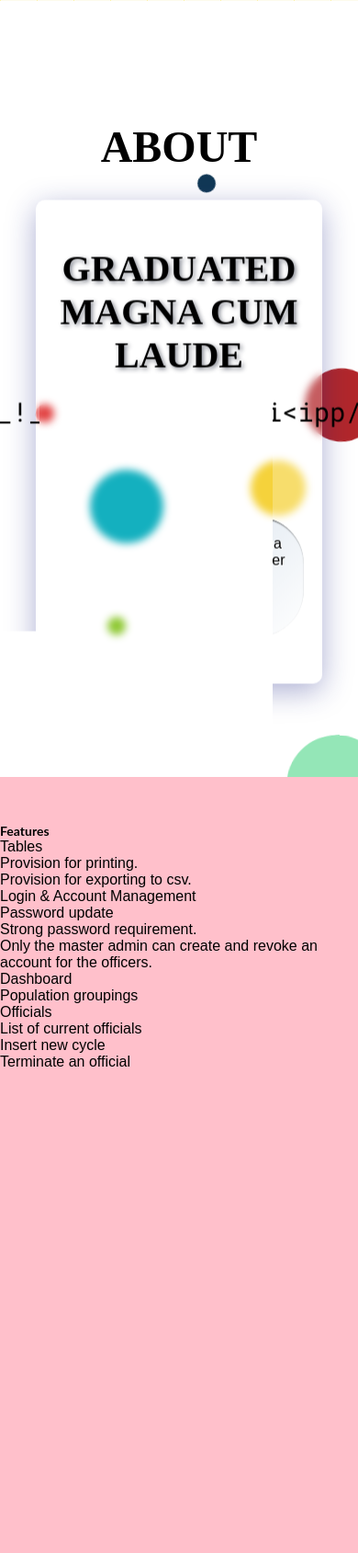
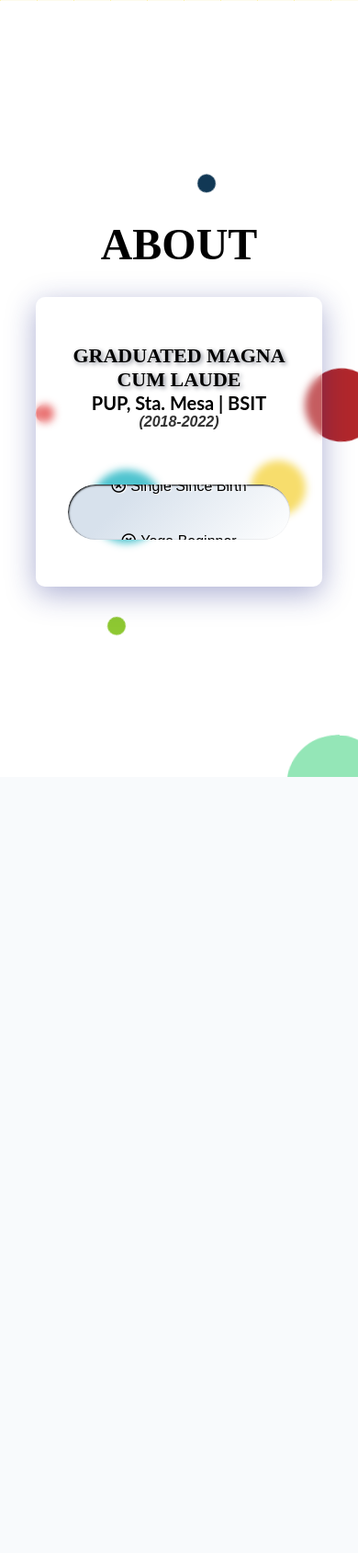
Before and after one commit to theresa-de-ocampo/portfolio, a PHP site: page / in a window 390 px wide; the page is wider, and only the part inside the window is pictured. Shown: the part 4065-5754 px from the top of that part at 92% size. After the commit the page ends 4910 px from the top of that part, so only its background shows below. Run offline with PHP 8.4, Linux system fonts and the light colour scheme.

Commit message:
Added 'About' section

```diff
--- a/about.html
+++ b/about.html
@@ -3,17 +3,18 @@
 		<h2>About</h2>
 		<div class="content">
 			<h3>Graduated Magna Cum Laude</h3>
-			<div id="educ-details"></div>
+			<div class="text-scramble-container"><div id="educ-details"></div></div>
+			<div id="test"></div>
 			<h5><i>(2018-2022)</i></h5>
 
 			<div id="personal-tags">
-				<div class="tag"><i class="far fa-times-circle"></i>Certified PNR Warrior</div>
-				<div class="tag"><i class="far fa-times-circle"></i>Gordon Ramsay Wanna Be</div>
+				<div class="tag"><i class="far fa-times-circle"></i>PNR Warrior</div>
+				<div class="tag"><i class="far fa-times-circle"></i>Chef Wanna-Be</div>
 				<div class="tag"><i class="far fa-times-circle"></i>Single Since Birth</div>
 				<div class="tag"><i class="far fa-times-circle"></i>Yoga Beginner</div>
-			</div>
+			</div><!-- #personal-tags -->
 		</div><!-- .content -->
-	</div>
+	</div><!-- .verticall-center -->
 	<ul class="circles">
 		<li></li>
 		<li></li>
--- a/css/about.css
+++ b/css/about.css
@@ -1,14 +1,9 @@
 #about {
 	text-align: center;
-	height: 100vh;
 	position: relative;
 }
 
 #about .vertically-center {
-	position: absolute;
-	top: 50%;
-	left: 50%;
-	transform: translate(-50%, -50%);
 	width: 100%;
 }
 
@@ -21,7 +16,8 @@
 	border-radius: 10px;
 	border: 1px solid rgba( 255, 255, 255, 0.18 );
 	width: 80%;
-	padding: 50px 0;
+	padding: 50px;
+	position: relative;
 }
 
 #about h3 {
@@ -31,12 +27,20 @@
 	text-shadow: 2px 2px 5px var(--aluminum);
 }
 
-#educ-details {
+#about .text-scramble-container {
+	height: 100%;
+	width: 100%;
 	display: flex;
 	justify-content: center;
 	align-items: center;
 	font-family: "Roboto Mono", serif;
-	font-size: clamp(18px, 1.8rem, 50px);
+	/*font-size: clamp(18px, 1.8rem, 50px);*/
+	font-size: 28px;
+	overflow: hidden;
+	text-overflow: ellipsis;
+	display: -webkit-box;
+	-webkit-line-clamp: 2;
+	-webkit-box-orient: vertical;
 }
 
 #about h5 {
@@ -46,23 +50,34 @@
 
 #personal-tags {
 	display: flex;
-	margin: 7vh 5vw 0 5vw;
-	justify-content: space-around;
-	background-color: red;
+	margin: 7vh 3vw 0 3vw;
+	justify-content: center;
 	border-radius: 50px;
 	padding: 20px;
-	background-color: #c7e9fb;
-background-image: linear-gradient(315deg, #c7e9fb 0%, #e61d8c 74%);
-background-color: #f876de;
-background-image: linear-gradient(315deg, #f876de 0%, #b9d1eb 74%);
-background-color: #ffffff;
-background-image: linear-gradient(315deg, #ffffff 0%, #d7e1ec 74%);
+	background-color: #ffffff;
+	background-image: linear-gradient(315deg, #ffffff 0%, #d7e1ec 74%);
 	box-shadow: inset 1px 1px 2px black;
 	text-shadow: 1px 1px 1px white;
+	position: relative;
+	overflow: hidden;
 }
 
-#about .fa-times-circle {
+#personal-tags .tag {
+	margin: 0 10px;
+}
+
+#personal-tags .tag .fa-times-circle {
 	margin-right: 5px;
+}
+
+.ripple {
+	position: absolute;
+	background-color: #537895;
+	background-image: linear-gradient(315deg, #537895 0%, #09203f 74%);
+	transform: translate(-50%, -50%);
+	border-radius: 50%;
+	animation: set-ripple 1s linear infinite;
+	pointer-events: none;
 }
 
 #about .circles {
@@ -162,6 +177,19 @@
 
 	100% {
 		transform: translateY(-150vh) rotate(720deg);
-
 	}
 }
+
+@keyframes set-ripple {
+	0% {
+		width: 0;
+		height: 0;
+		opacity: 0.4;
+	}
+
+	100% {
+		width: 800px;
+		height: 800px;
+		opacity: 0;
+	}
+}
--- a/css/media-queries.css
+++ b/css/media-queries.css
@@ -63,6 +63,26 @@
 	#projects article .content {
 		height: 440px;
 	}
+
+	#personal-tags {
+		display: block;
+		height: 60px;
+		padding: 0 20px;
+	}
+
+	#personal-tags .tag {
+		font-size: 22px;
+		height: 60px;
+		line-height: 60px;
+	}
+
+	#personal-tags .tag:first-child {
+		animation: text-slideshow 12s infinite;
+	}
+
+	#personal-tags .tag .fa-times-circle {
+		margin-right: 10px;
+	}
 }
 
 @media screen and (max-width: 882px) {
@@ -124,8 +144,12 @@
 		width: 100%;
 	}
 
-	#projects h3 {
-		font-size: 28px;
+	#about h3 {
+		font-size: 36px
+	}
+
+	#about .text-scramble-container {
+		font-size: 24px;
 	}
 }
 
@@ -239,6 +263,18 @@
 	.modal .panel {
 		padding-left: 10px;
 	}
+
+	#about h3 {
+		font-size: 32px
+	}
+
+	#about .text-scramble-container {
+		font-size: 20px;
+	}
+
+	#personal-tags .tag {
+		font-size: 18px;
+	}
 }
 
 @media screen and (max-width: 600px) {
@@ -274,12 +310,33 @@
 	#projects article .content footer a {
 		padding: 5px 18px;
 	}
+
+	#about .content {
+		padding: 50px 30px;
+	}
+
+	#about .text-scramble-container {
+		font-size: 18px;
+	}
+
+	#personal-tags {
+		margin: 7vh 1vw 0 1vw;
+		padding: 0 5px;
+	}
+
+	#personal-tags .tag .fa-times-circle {
+		margin-right: 5px;
+	}
 }
 
 /*Modal Default Mobile Size*/
 @media screen and (max-width: 540px) {
 	.tingle-modal--overflow {
 		padding-bottom: 0;
+	}
+
+	#about h4 {
+		font-size: 20px;
 	}
 }
 
@@ -343,6 +400,14 @@
 		padding: 5px 20px;
 		margin: 5px 0;
 		font-size: 14px;
+	}
+
+	#about h3 {
+		font-size: 22px;
+	}
+
+	#personal-tags .tag {
+		font-size: 16px;
 	}
 }
 
@@ -410,3 +475,33 @@
 		margin: 3vh auto;
 	}
 }
+
+@keyframes text-slideshow {
+	0% {
+		margin-top: 0;
+	}
+
+	16% {
+		margin-top: -60px;
+	}
+
+	33% {
+		margin-top: -120px;
+	}
+
+	50% {
+		margin-top: -180px;
+	}
+
+	66% {
+		margin-top: -120px;
+	}
+
+	82% {
+		margin-top: -60px;
+	}
+
+	100% {
+		margin-top: 0;
+	}
+}
--- a/css/style.css
+++ b/css/style.css
@@ -2,8 +2,8 @@
 /*@import url('https://fonts.googleapis.com/css2?family=Josefin+Sans:ital,wght@0,100;0,200;0,300;0,400;0,500;0,600;0,700;1,100;1,200;1,300;1,400;1,500;1,600;1,700&display=swap');*/
 /*@import url('https://fonts.googleapis.com/css2?family=Lato:ital,wght@0,100;0,300;0,400;0,700;0,900;1,100;1,300;1,400;1,700;1,900&display=swap');*/
 /*@import url('https://fonts.googleapis.com/css2?family=Arvo:ital,wght@0,400;0,700;1,400;1,700&display=swap');*/
-@import url('https://fonts.googleapis.com/css2?family=Roboto+Mono:ital,wght@0,100;0,200;0,300;0,400;0,500;0,600;0,700;1,100;1,200;1,300;1,400;1,500;1,600;1,700&display=swap');
-
+/*@import url('https://fonts.googleapis.com/css2?family=Roboto+Mono:ital,wght@0,100;0,200;0,300;0,400;0,500;0,600;0,700;1,100;1,200;1,300;1,400;1,500;1,600;1,700&display=swap');
+*/
 :root {
 	--hawkes-blue: #d7e1ec;
 	--cerulean: #14B0BF;
--- a/index.php
+++ b/index.php
@@ -37,58 +37,8 @@
 		readfile("home.html");
 		readfile("skills.html");
 		readfile("projects.html");
-		readfile("about.html")
+		readfile("about.html");
 	?>
-
-	<section id="contact">
-		<h4>Features</h4>
-			<ol>
-				<li>
-					Tables
-					<ul>
-						<li>Provision for printing.</li>
-						<li>Provision for exporting to csv.</li>
-					</ul>
-				</li>
-				<li>
-					Login & Account Management
-					<ul>
-						<li>Password update</li>
-						<li>Strong password requirement.</li>
-						<li>Only the master admin can create and revoke an account for the officers.</li>
-					</ul>
-				</li>
-				<li>
-					Dashboard
-					<ul>
-						<li>Population groupings</li>
-						<li>
-							Officials
-							<ul>
-								<li>List of current officials</li>
-								<li>Insert new cycle</li>
-								<li>Terminate an official</li>
-							</ul>
-						</li>
-					</ul>
-				</li>
-			</ol>
-		<p>
-			Lorem ipsum dolor sit amet, consectetur adipiscing elit. Vivamus vestibulum, nunc eu lobortis pharetra, metus purus tristique eros, sed efficitur augue sapien et lacus. Praesent sed ultricies felis. Duis ligula mauris, consequat et mattis vitae, congue ac tortor. Integer hendrerit arcu in risus pellentesque, ac fringilla odio euismod. Quisque tincidunt, enim quis accumsan semper, elit neque aliquet lacus, vel pharetra nulla sem sit amet ligula. Praesent consectetur quam pharetra ex molestie maximus. Nam gravida euismod leo, sit amet interdum eros facilisis rhoncus. Morbi ac eleifend risus. Duis in dictum sapien. Duis fermentum eu leo ut lobortis. Donec non ipsum felis. Duis libero nunc, efficitur vitae efficitur a, condimentum at libero. Donec ac urna vel magna lobortis laoreet.
-		</p>
-
-		<p>
-			Donec laoreet, magna vitae egestas suscipit, lectus dolor lobortis magna, nec gravida diam tellus aliquet sem. Quisque semper tristique risus in elementum. Praesent nec pellentesque quam, non semper dolor. Curabitur a efficitur orci, ac semper nisl. Class aptent taciti sociosqu ad litora torquent per conubia nostra, per inceptos himenaeos. Mauris sit amet finibus felis, nec consectetur urna. In ullamcorper imperdiet nibh. Suspendisse mattis, nibh a dictum iaculis, elit sem mattis eros, eget rutrum magna ante ut tellus. Nullam dapibus orci nunc, ut tempus nunc maximus sit amet. Proin mollis eget arcu commodo mattis. Nullam in ullamcorper leo, id porta diam.
-		</p>
-
-		<p>
-			Sed id magna iaculis, varius eros at, molestie libero. Sed non arcu libero. Nam vitae tellus eget libero laoreet gravida. Mauris sit amet egestas leo. Nam vestibulum fringilla enim eget faucibus. Nunc sem urna, pharetra eu tellus ultricies, efficitur luctus nulla. Nulla non augue laoreet, tristique nisi nec, tincidunt velit. Duis vitae dapibus nulla.
-		</p>
-
-		<p>
-			Ut efficitur hendrerit lacus, ac euismod odio. Donec maximus tincidunt tortor sed posuere. Mauris volutpat, nunc porttitor laoreet lacinia, elit tellus eleifend nulla, id fermentum odio elit vestibulum dui. Quisque pulvinar velit turpis, mollis vulputate nisl interdum vel. Suspendisse at ligula eu magna iaculis laoreet. Aenean ornare, arcu sit amet efficitur laoreet, libero nisl pharetra augue, eu pellentesque nibh nulla et nulla. Morbi elit nisi, suscipit vulputate gravida non, venenatis vel quam. Morbi pulvinar iaculis molestie.
-		</p>
-	</section><!-- #skills -->
 
 	<script src="js/jquery-3.5.1.min.js"></script>
 	<script src="js/aos.min.js"></script>
--- a/js/about.js
+++ b/js/about.js
@@ -1,5 +1,5 @@
 // jshint esversion: 6
-const phrases = ["Polytechnic University of the Philippines, Sta. Mesa", "Bachelor of Science in Information Technology"];
+const phrases = ["Polytechnic University of the Philippines, Sta. Mesa", "Bachelor of Science in Information Technology (BSIT)"];
 let educDetails = document.getElementById("educ-details");
 const textEffects = new TextScramble(educDetails);
 let counter = 0;
@@ -8,6 +8,65 @@
 	textEffects.setText(phrases[counter]).then(() => {
 		setTimeout(scrambleIterator, 1800);
 	});
-		counter = (counter + 1) % phrases.length;
-	};
-scrambleIterator();
+	counter = (counter + 1) % phrases.length;
+};
+
+$("#personal-tags").on("mouseenter", function(e) {
+	let $ripple = $("<div class='ripple'></div>");
+	$personalTags = $(this);
+	$personalTags.append($ripple);
+
+	let x = e.pageX - $personalTags.offset().left;
+	let y = e.pageY - $personalTags.offset().top;
+	console.log(x);
+	console.log(y);
+
+
+	$ripple.css({
+		"left": x + "px",
+		"top": y + "px"
+	});
+
+	setTimeout(() => {
+		$ripple.remove();
+	}, 1000);
+});
+
+function centerToViewport() {
+	let vw = $(window).outerWidth(true);
+	let vh = $(window).outerHeight(true);
+	let $divToCenter = $("#about .vertically-center");
+
+	if (($divToCenter.outerWidth(true) | 0 <= vw) && ($divToCenter.outerHeight(true) | 0 <= vh)) {
+		$divToCenter.css({
+			"left": "50%",
+			"margin": "initial",
+			"position": "absolute",
+			"top": "50%",
+			"transform": "translate(-50%, -50%)"
+		});
+	}
+	else {
+		$divToCenter.css({
+			"left": "unset",
+			"margin": "unset",
+			"position": "unset",
+			"top": "unset",
+			"transform": "unset"
+		});
+	}
+}
+
+function setSchoolAndCourse() {
+	if ($(window).innerWidth() <= 500) {
+		$("#educ-details").html("<h4>PUP, Sta. Mesa | BSIT</h4>");
+	}
+	else {
+		scrambleIterator();
+	}
+}
+
+$(window).on("load resize", function() {
+	setSchoolAndCourse();
+	centerToViewport();
+});
--- a/js/projects.js
+++ b/js/projects.js
@@ -93,7 +93,7 @@
 
 					<div class="header inactive">
 						<div class="fas fa-plus-circle"></div>
-						<h5>HouseholdS</h5>
+						<h5>Households</h5>
 					</div><!-- .header -->
 					<div class="panel">
 						<ul>
--- a/js/scramble.js
+++ b/js/scramble.js
@@ -1,3 +1,4 @@
+// jshint esversion: 6
  "use strict";
 
 // ——————————————————————————————————————————————————
```
